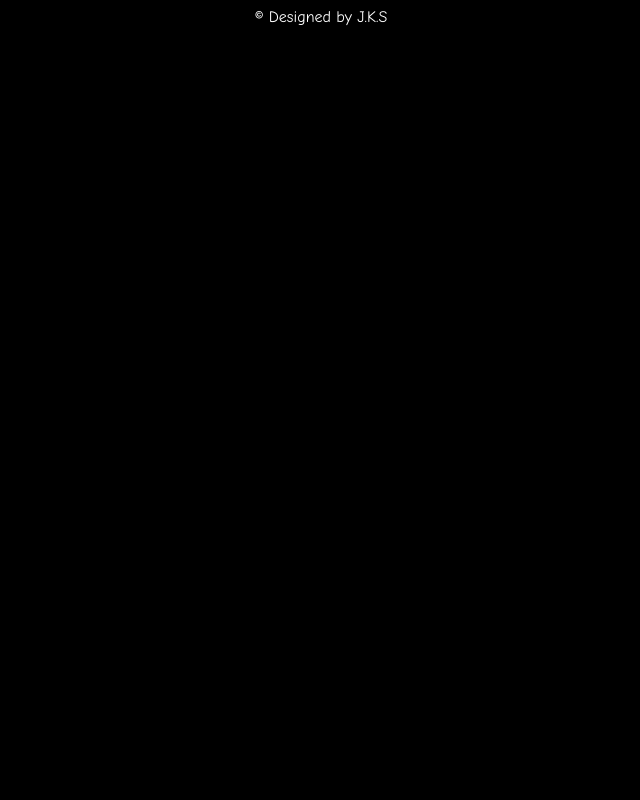
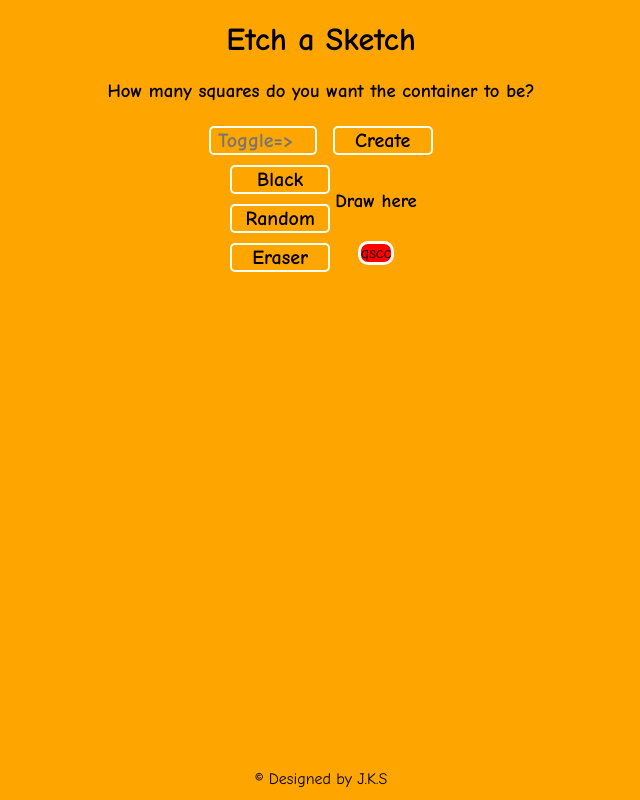
Before and after one commit to JKS46/TOP-etch-a-sketch, a plain HTML site: page index.html in a window 1280 px wide. Shown: the whole page, without its empty margins (319-959 px from the left). Drawn offline with Linux system fonts and the light colour scheme.

Commit message:
initial setup

```diff
--- a/index.html
+++ b/index.html
@@ -10,10 +10,23 @@
 </head>
 <body>
     <header>
-
+        <h1>Etch a Sketch</h1>
+        <h3>How many squares do you want the container to be?</h3>
+        <div>
+            <input type="number" id="input" min="25" max="100" placeholder="Toggle=>">
+            <button id="create">Create</button>
+        </div>
     </header>
     <main>
-
+        <div class="choices">
+            <button id="black">Black</button>
+            <button id="random">Random</button>
+            <button id="eraser">Eraser</button>
+        </div>
+        <div class="container">
+            <h3>Draw here</h3>
+            <div id="box">qscc</div>
+        </div>
     </main>
     <footer>
         <div>
--- a/style.css
+++ b/style.css
@@ -1,9 +1,47 @@
 *{
-    background-color: black;
-    color: white;
+    background-color: orange;
+    color: black;
     text-align: center;
     font-family: "Comic Sans MS",'Times New Roman', Times, serif,cursive,sans-serif;
 }
 body{
+    display: flex;
+    flex: auto;
+    flex-direction: column;
+    justify-content:space-evenly;
+    align-items: center;
+    padding: 0;
+    margin: 0;
+}
+main{
+    display:flex;
+}
+.choices,.container{
+    display:flex;
+    flex-direction: column;
+    justify-content: space-evenly;
+    align-items: center;
+    flex: auto;
+    width: 100%;
 
 }
+#box{
+    border: 3px solid white;
+    border-radius: 10px;
+    background-color: red;
+    display: grid;
+}
+footer{
+    position: fixed;
+    bottom: 0;
+    width: 100%;
+    height: 30px;
+}
+button,input{
+    border: 2px solid honeydew;
+    border-radius: 5px;
+    font: bold 20px "Comic Sans MS", cursive, sans-serif;
+    margin-left: 15px;
+    min-width: 100px;
+    margin: 5px;
+}
```
